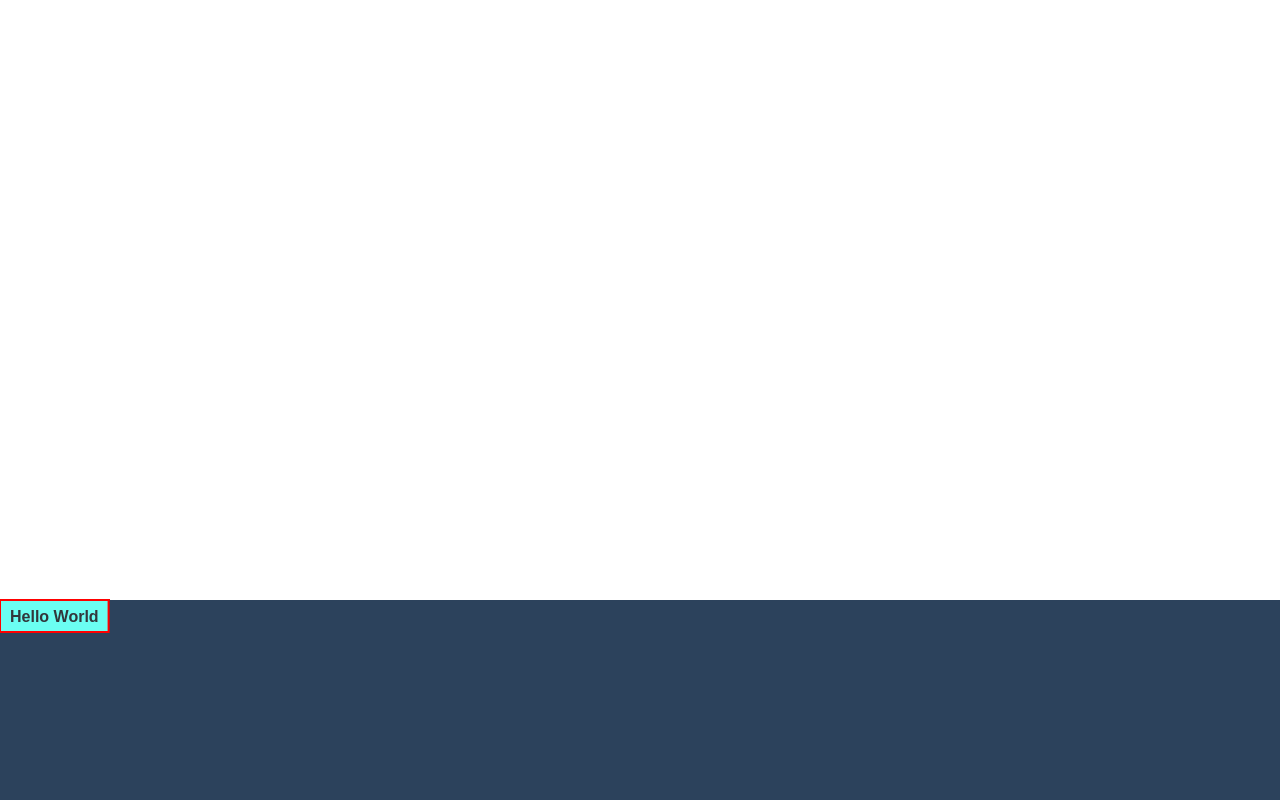
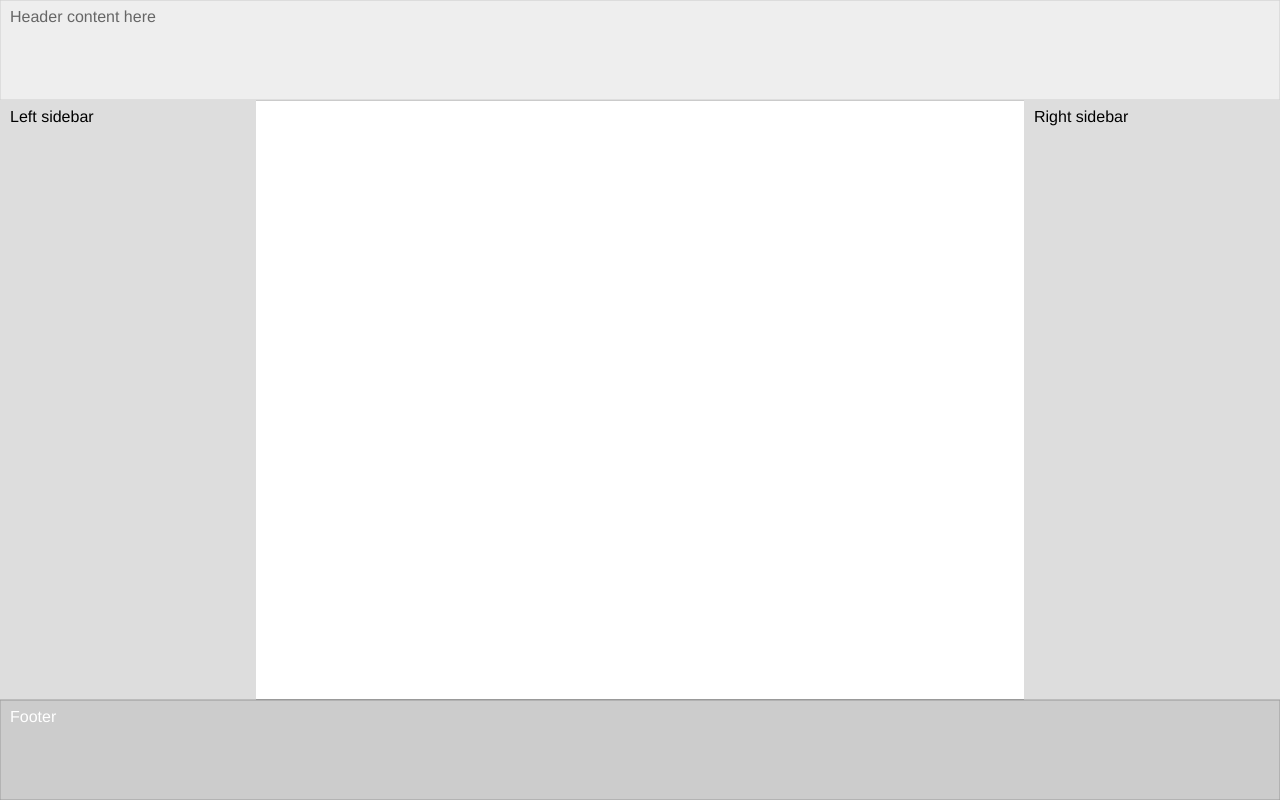
Before and after one commit to prust/lightning-layout, a plain HTML site: page index.html in a window 1280 px wide. Drawn offline with Linux system fonts and the light colour scheme.

Commit message:
Added support for percentages, added example

```diff
--- a/index.html
+++ b/index.html
@@ -42,16 +42,18 @@
         var y1 = parent_y1;
         var x2 = parent_x2;
         var y2 = parent_y2;
+        var parent_height = y2 - y1;
+        var parent_width = x2 - x1;
 
         if (widget.top != null)
-          y1 += widget.top;
+          y1 += val(widget.top, parent_height);
         else if (widget.bottom != null && widget.height != null)
-          y1 = y2 - widget.bottom - widget.height;
+          y1 = y2 - val(widget.bottom, parent_height) - widget.height;
         if (widget.left != null)
-          x1 += widget.left;
+          x1 += val(widget.left, parent_width);
 
         if (widget.text) {
-          ctx.font = 'bold 12pt arial';
+          ctx.font = '12pt Helvetica';
           var metrics = ctx.measureText(widget.text);
           metrics.height = 12;
         }
@@ -59,16 +61,16 @@
         var padding = widget.padding || 0;
 
         if (widget.bottom != null)
-          y2 -= widget.bottom;
+          y2 -= val(widget.bottom, parent_height);
         else if (widget.height != null)
-          y2 = y1 + widget.height;
+          y2 = y1 + val(widget.height, parent_height);
         else if (metrics)
           y2 = y1 + metrics.height + padding * 2;
 
         if (widget.right != null)
-          x2 -= widget.right;
+          x2 -= val(widget.right, parent_width);
         else if (widget.width != null)
-          x2 = x1 + widget.width;
+          x2 = x1 + val(widget.width, parent_width);
         else if (metrics != null)
           x2 = x1 + metrics.width + padding * 2;
 
@@ -93,6 +95,13 @@
             drawWidget(child, x1 + padding, y1 + padding, x2 - padding, y2 - padding);
           });
         }
+      }
+
+      function val(value, parent_value) {
+        if (typeof value == 'string' && value[value.length - 1] == '%')
+          return parseInt(value.slice(0, -1), 10) / 100 * parent_value;
+        else
+          return value;
       }
 
       function update() {
@@ -126,17 +135,43 @@
       };
 
       var layout2 = {
-        backgroundColor: "#2C425C",
-        height: 200,
-        bottom: 0,
-        color: "#FFFFFF",
         children: [{
-          borderColor: "red",
-          borderWidth: 2,
-          backgroundColor: "#6BFEF2",
+          width: "100%",
+          borderColor: "#cccccc",
+          borderWidth: 1,
+          backgroundColor: "#eeeeee",
+          height: 100,
           padding: 10,
-          color: "#32363B",
-          text: "Hello World"
+          color: "#666666",
+          text: "Header content here"
+        }, {
+          top: 100,
+          bottom: 100,
+          children: [{
+            text: 'Left sidebar',
+            padding: 10,
+            color: 'black',
+            width: '20%',
+            height: '100%',
+            backgroundColor: '#dddddd'
+          }, {
+            text: 'Right sidebar',
+            color: 'black',
+            padding: 10,
+            right: 0,
+            left: '80%', // TODO: figure out why width: 20% didn't work
+            height: '100%',
+            backgroundColor: '#dddddd'
+          }]
+        }, {
+          text: 'Footer',
+          color: 'white',
+          padding: 10,
+          bottom: 0,
+          height: 100,
+          width: '100%',
+          backgroundColor: '#cccccc',
+          borderColor: '#999999'
         }]
       };
     </script>
```
